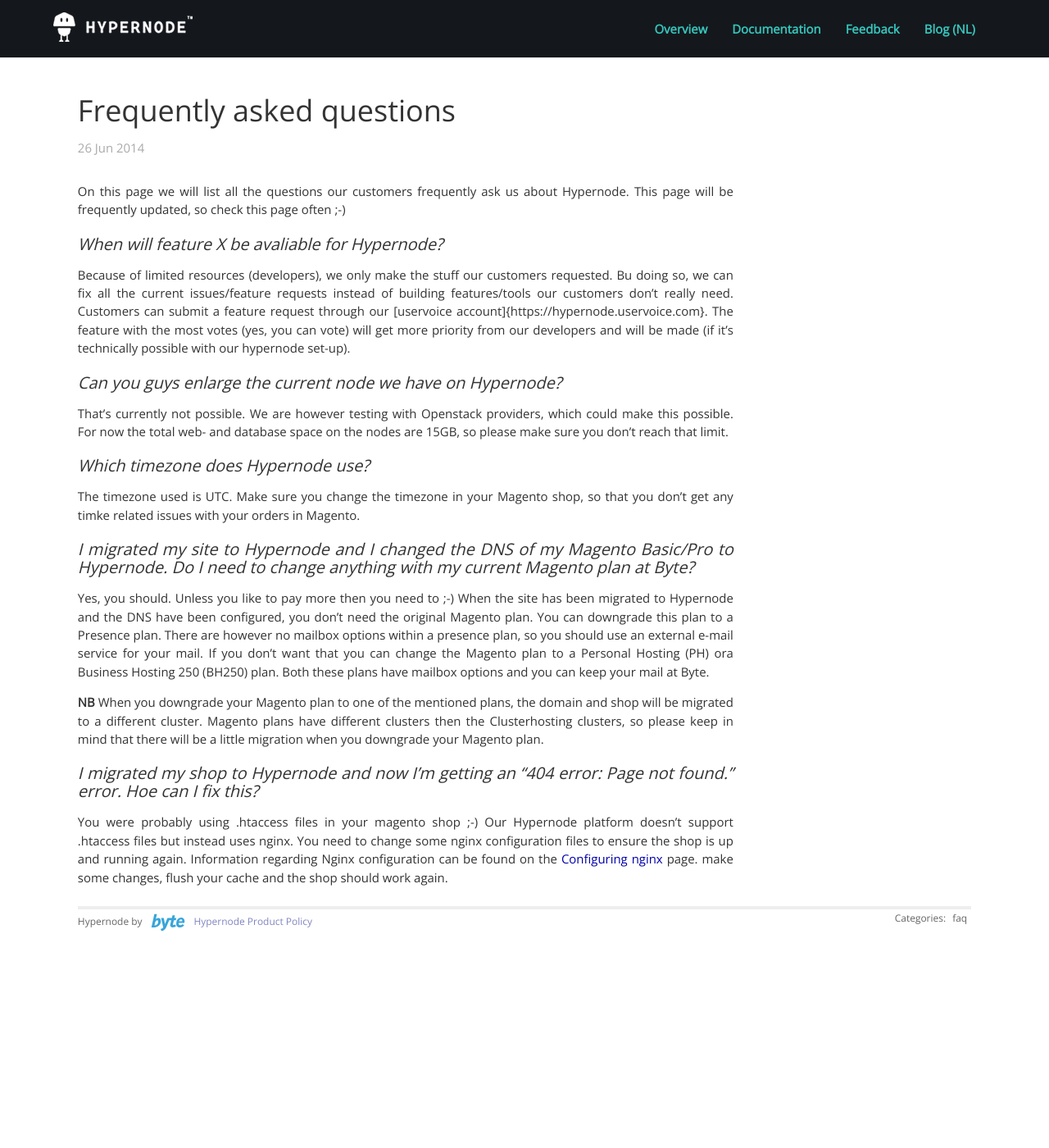
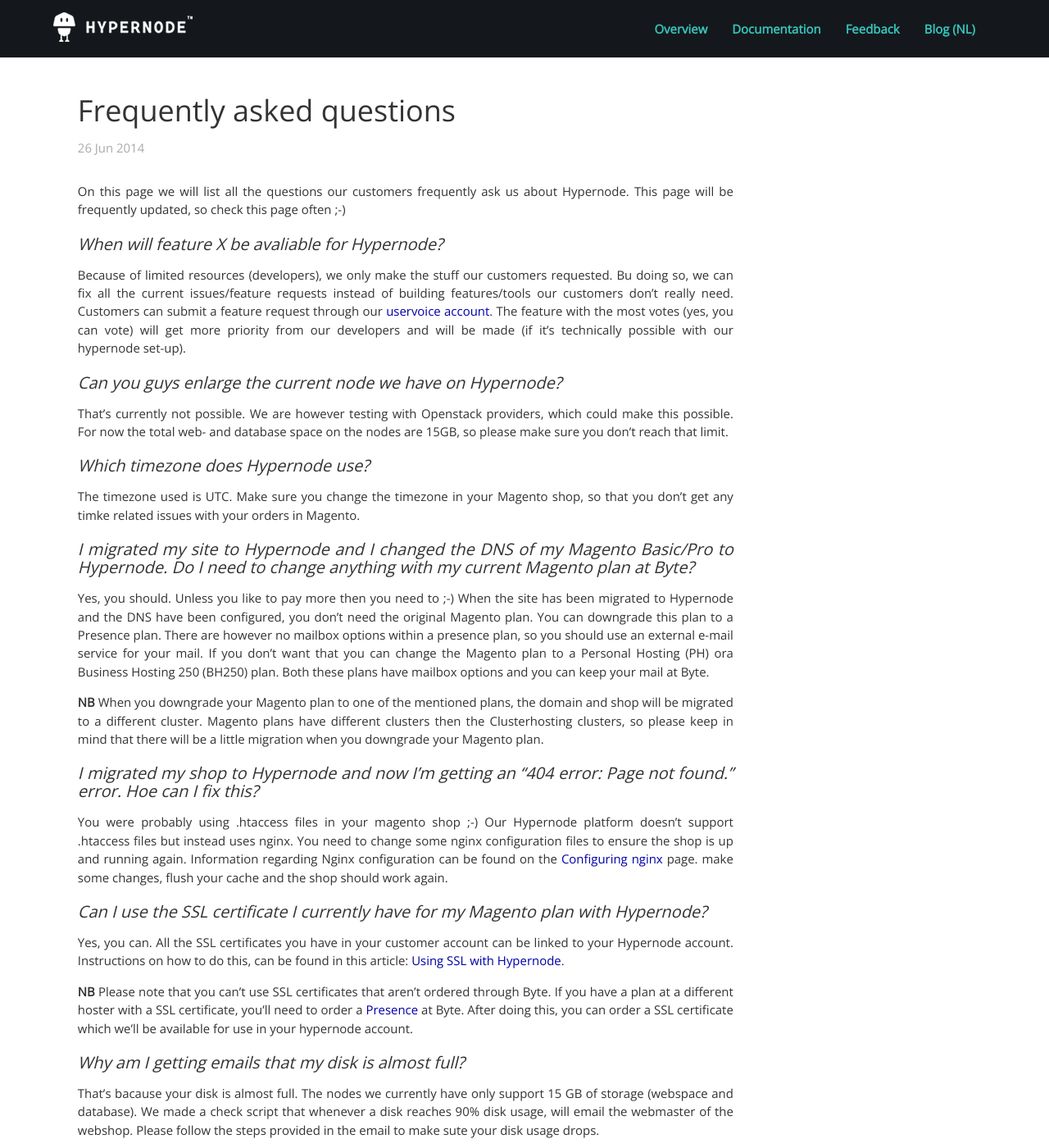
Before and after one commit to damnlie/hypernode.github.io, a Jekyll site: the page built from _posts/2014-06-26-faq.md, in a window 1280 px wide and 1400 px high. Shown: the whole window at 82% size. Built offline with Jekyll 4.4.1, drawn with Linux system fonts in a browser that asks for light colours; nearby versions of some CDN libraries; Markdown is read by kramdown in place of the engine named in the settings; a script that is not in the unit is left out.

Commit message:
Update 04-07 aan de FAQ pagina.

```diff
--- a/_posts/2014-06-26-faq.md
+++ b/_posts/2014-06-26-faq.md
@@ -11,7 +11,7 @@
 ### When will feature X be avaliable for Hypernode?
 
 Because of limited resources (developers), we only make the stuff our customers requested. Bu doing so, we can fix all the current issues/feature requests instead of building features/tools
-our customers don't really need. Customers can submit a feature request through our [uservoice account]{https://hypernode.uservoice.com}. The feature with the most votes (yes, you can vote) will
+our customers don't really need. Customers can submit a feature request through our [uservoice account]({https://hypernode.uservoice.com}). The feature with the most votes (yes, you can vote) will
 get more priority from our developers and will be made (if it's technically possible with our hypernode set-up).
 
 ### Can you guys enlarge the current node we have on Hypernode?
@@ -37,3 +37,16 @@
 You were probably using .htaccess files in your magento shop ;-) Our Hypernode platform doesn't support .htaccess files but instead uses nginx. You need to change some nginx configuration files to ensure
 the shop is up and running again. Information regarding Nginx configuration can be found on the [Configuring nginx]({% post_url 2014-02-16-configuring-nginx %}) page. make some changes, flush your cache
 and the shop should work again.
+
+### Can I use the SSL certificate I currently have for my Magento plan with Hypernode?
+
+Yes, you can. All the SSL certificates you have in your customer account can be linked to your Hypernode account. Instructions on how to do this, can be found in this article:
+[Using SSL with Hypernode]({http://support.hypernode.com/using-ssl-with-hypernode.html}).
+
+**NB** Please note that you can't use SSL certificates that aren't ordered through Byte. If you have a plan at a different hoster with a SSL certificate, you'll need to order
+ a [Presence]({http://www.byte.nl/producten/hosting-add-ons/presence-losse-domeinnamen}) at Byte. After doing this, you can order a SSL certificate which we'll be available for use in your hypernode account.
+
+### Why am I getting emails that my disk is almost full?
+
+That's bacause your disk is almost full. The nodes we currently have only support 15 GB of storage (webspace and database). We made a check script that whenever a disk reaches 90% disk usage, will email
+the webmaster of the webshop. Please follow the steps provided in the email to make sute your disk usage drops.
```
